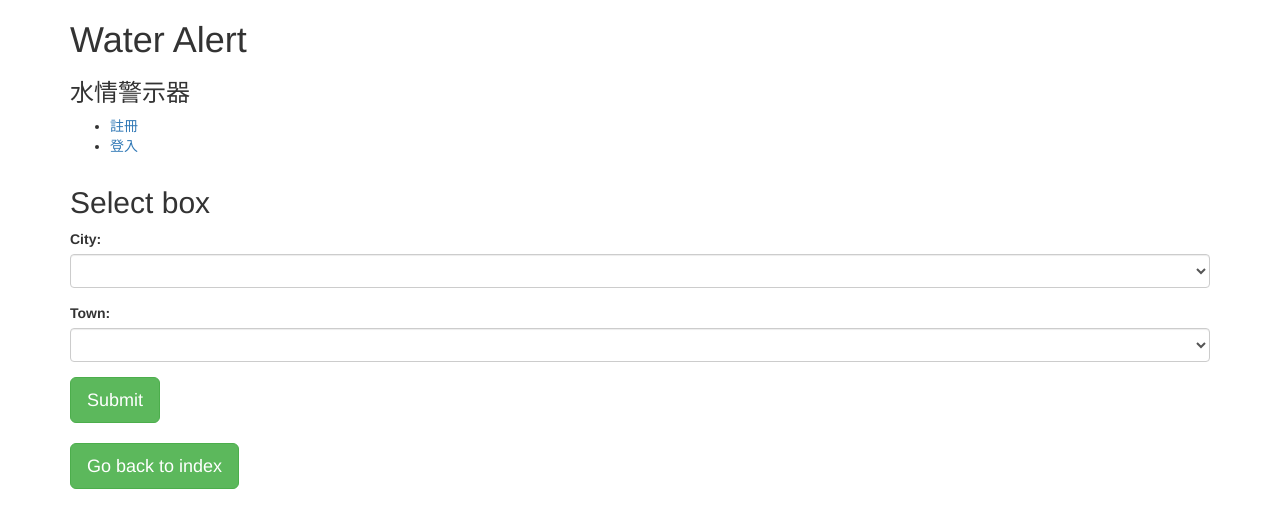
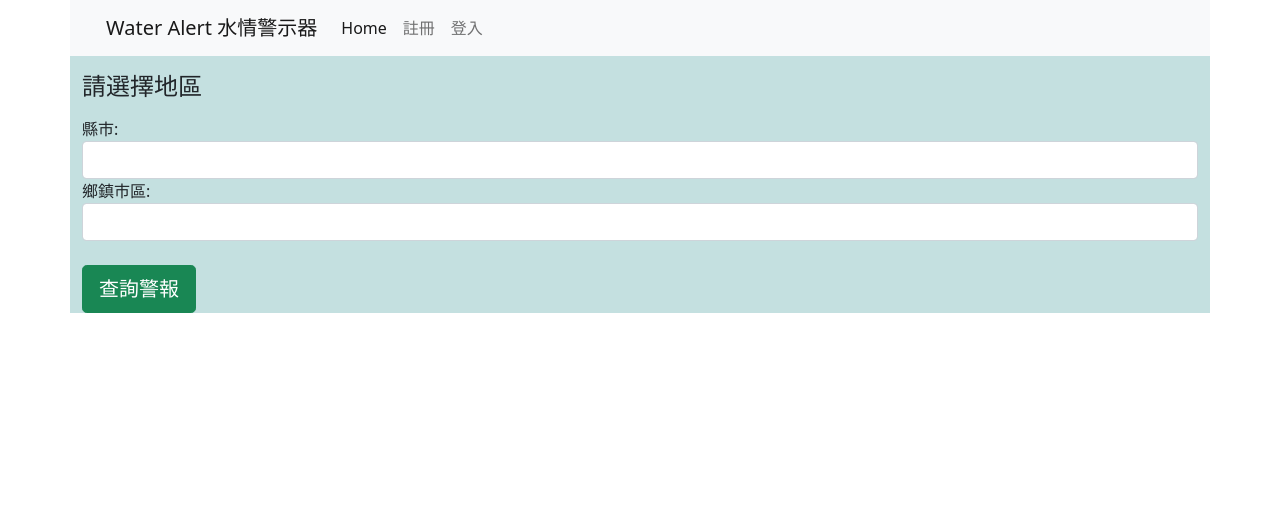
Before and after one commit to sophiammm/ccClub_wateralert, a Flask app: page /address in a window 1280 px wide. Shown: the top 528 px of the page. Run offline with Flask 2, Linux system fonts and the light colour scheme; data that the repository does not hold is empty; some libraries are stand-ins or nearby versions.

Commit message:
front-end

```diff
--- a/templates/address.html
+++ b/templates/address.html
@@ -1,43 +1,31 @@
 <!DOCTYPE html>
 <html lang="en">
 
-<head>
-    <meta charset="UTF-8">
-    <meta http-equiv="X-UA-Compatible" content="IE=edge">
-    <meta name="viewport" content="width=device-width, initial-scale=1.0">
-    <title>Select Box</title>
-    <link rel="stylesheet" href="https://maxcdn.bootstrapcdn.com/bootstrap/3.3.0/css/bootstrap.min.css"
-        id="bootstrap-css">
-    <script src="https://maxcdn.bootstrapcdn.com/bootstrap/3.3.0/css/bootstrap.min.js"></script>
-    <script src="https://code.jquery.com/jquery-1.11.1.min.js"></script>
-</head>
+{% include "header.html" %}
 
 <body>
 
-    <div class="container">
-        {% extends 'nav.html' %}
-
-        {% block content %}
+    <div class="container my-col">
         <div class="row">
+            {% extends 'nav.html' %}
+            {% block content %}
             <div class="col-md-12">
                 <p>
-                <h2>Select box</h2>
+                <h4>請選擇地區</h4>
                 </p>
                 <form action="/address/result" method="POST">
                     {{ form.csrf_token }}
                     <div class="form-group">
-                        <label for="city">City:</label>
+                        <label for="city">縣市:</label>
                         {{ form.city(class="form-control") }}
                     </div>
                     <div class="form-group">
-                        <label for="town">Town:</label>
+                        <label for="town">鄉鎮市區:</label>
                         {{ form.town(class="form-control") }}
                     </div>
-                    <input type="submit" class="btn btn-success btn-lg">
+                    <br>
+                    <input type="submit" class="btn btn-success btn-lg" value="查詢警報">
                 </form>
-                <br>
-                <input type="button" class="btn btn-success btn-lg" onclick="location.href='/'"
-                    value="Go back to index">
             </div>
         </div>
     </div>
@@ -59,6 +47,9 @@
             });
         }
     </script>
+    <script src="https://cdn.jsdelivr.net/npm/bootstrap@5.1.3/dist/js/bootstrap.bundle.min.js"
+        integrity="sha384-ka7Sk0Gln4gmtz2MlQnikT1wXgYsOg+OMhuP+IlRH9sENBO0LRn5q+8nbTov4+1p"
+        crossorigin="anonymous"></script>
     {% endblock %}
 </body>
 
--- /dev/null
+++ b/templates/header.html
@@ -0,0 +1,21 @@
+<head>
+    <meta charset="UTF-8">
+    <meta name="viewport" content="width=device-width, initial-scale=1.0">
+    <title>Water Alert</title>
+    <link href="https://cdn.jsdelivr.net/npm/bootstrap@5.1.3/dist/css/bootstrap.min.css" rel="stylesheet"
+        integrity="sha384-1BmE4kWBq78iYhFldvKuhfTAU6auU8tT94WrHftjDbrCEXSU1oBoqyl2QvZ6jIW3" crossorigin="anonymous">
+    <style>
+        .my-col {
+            background-color: rgb(196, 224, 224);
+        }
+
+        .my-btn {
+            background-color: #b6d3ff;
+        }
+
+        .my-nav {
+            color: rgb(214, 241, 241);
+            background-color: rgb(52, 87, 104);
+        }
+    </style>
+</head>
--- a/templates/nav.html
+++ b/templates/nav.html
@@ -1,17 +1,36 @@
 <!DOCTYPE html>
-<nav>
-    <h1>Water Alert</h1>
-    <h3>水情警示器</h3>
-    <ul>
-        {% if g.user %}
-        <li><span>Hi {{ g.user['usrname'] }}</span>
-        <li><a href="{{ url_for('auth.logout') }}">登出</a>
-            {% else %}
-        <li><a href="{{ url_for('auth.register') }}">註冊</a>
-        <li><a href="{{ url_for('auth.login') }}">登入</a>
-            {% endif %}
-    </ul>
+
+<nav class="navbar navbar-expand-lg navbar-light bg-light">
+    <div class="container-fluid">
+        <a class="navbar-brand mb-0 h1">Water Alert 水情警示器</a>
+        <div class="collapse navbar-collapse" id="navbarSupportedContent">
+            <ul class="navbar-nav me-auto mb-2 mb-lg-0">
+                <li class="nav-item">
+                    <a class="nav-link active" aria-current="page" href="/">Home</a>
+                </li>
+                {% if g.user %}
+                <li class="nav-item">
+                    <a class="nav-link">你好! {{ g.user['usrname'] }}</a>
+                </li>
+                <li class="nav-item">
+                    <a class="nav-link" href="{{ url_for('auth.logout') }}">登出</a>
+                </li>
+                {% else %}
+                <li class="nav-item">
+                    <a class="nav-link" href="{{ url_for('auth.register') }}">註冊</a>
+                </li>
+                <li class="nav-item">
+                    <a class="nav-link" href="{{ url_for('auth.login') }}">登入</a>
+                </li>
+                {% endif %}
+            </ul>
+        </div>
+    </div>
 </nav>
+
+
+
+
 <section class="content">
     <header>
         {% block header %}{% endblock %}
```
Also changed, not shown: templates/auth/login.html (+10 -7 lines), templates/auth/register.html (+11 -7 lines), templates/index.html (+17 -12 lines), templates/location.html (+21 -23 lines), templates/result.html (+12 -11 lines).
